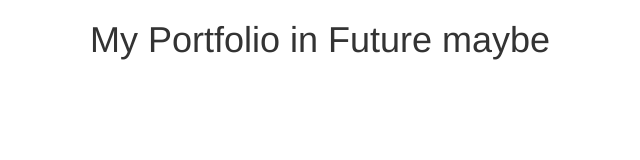
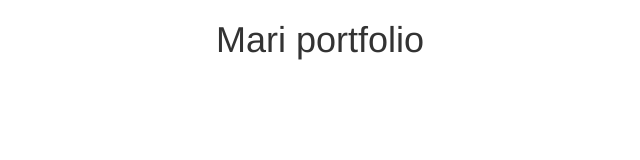
Before and after one commit to maricuellar/maricuellar.github.io, a plain HTML site: page index.html in a window 1280 px wide. Shown: the whole page, without its empty margins (320-960 px from the left). Drawn offline with nearby package versions, Linux system fonts and the light colour scheme.

Commit message:
change it to mari portfolio

```diff
--- a/index.html
+++ b/index.html
@@ -20,6 +20,6 @@
 
 </head>
 <body>
-    <h1 class="text-center red">My Portfolio in Future maybe</h1>
+    <h1 class="text-center red">Mari portfolio </h1>
 </body>
 </html>
```
